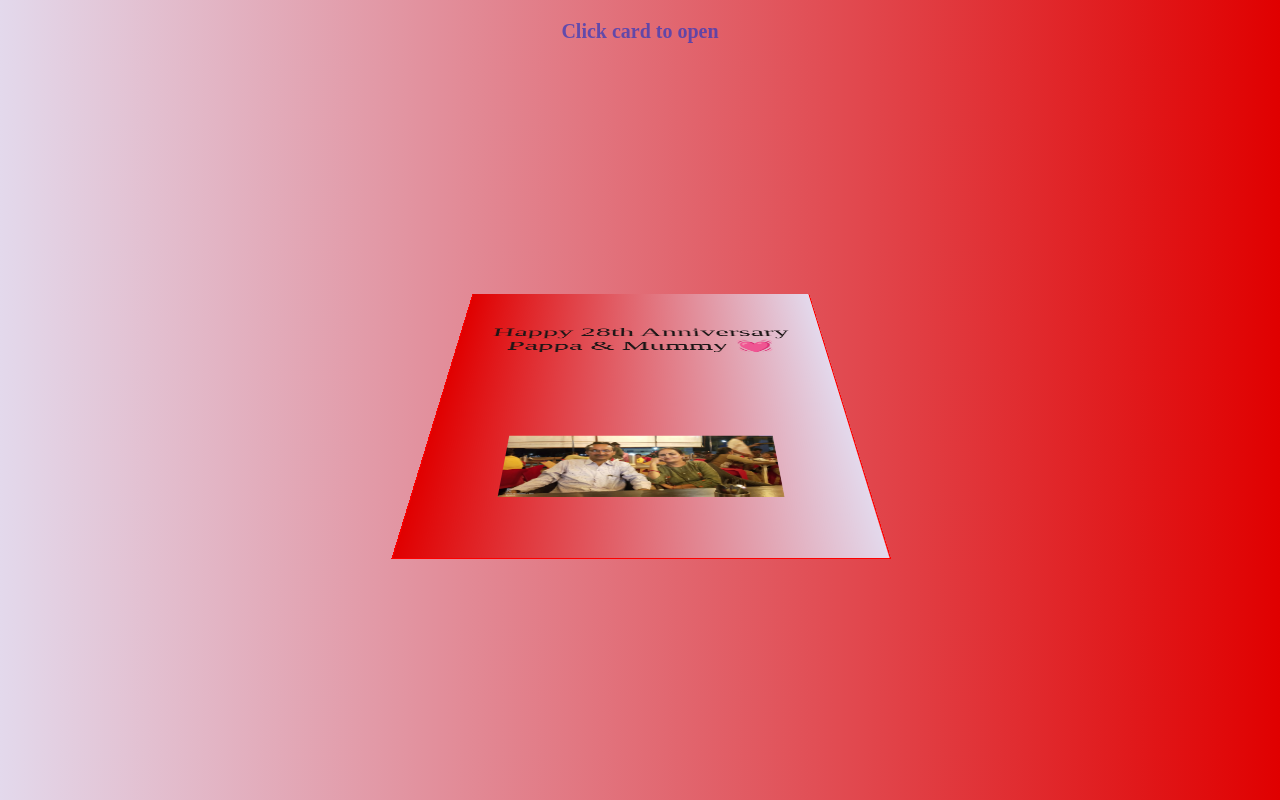
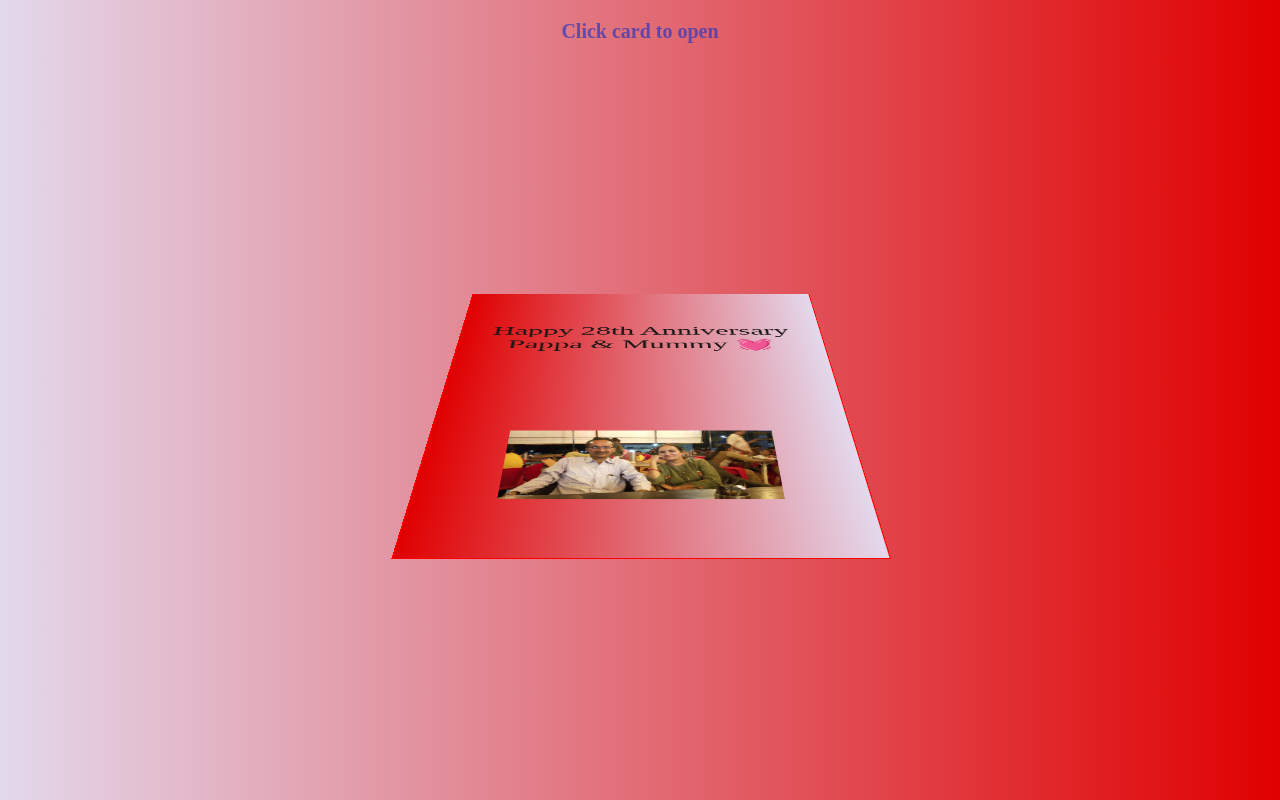
Before and after one commit to HAP28/SAP-ASP-Anniversary, a plain HTML site: page index.html in a window 1280 px wide. Drawn offline with Linux system fonts and the light colour scheme.

Commit message:
fonts have been changed

```diff
--- a/index.css
+++ b/index.css
@@ -71,7 +71,7 @@ body {
 .card__panel--inside-right {
   border-left: none;
   color: rgb(28 22 22);
-  font-size: 1.2rem;
+  font-size: 1rem;
   background-image: linear-gradient(to right, #e00000,#e3d9ec);
   z-index: -1;
 }
--- a/index.html
+++ b/index.html
@@ -18,15 +18,15 @@
 					<img
 						src="./images/img3.jpeg"
 						width="250px"
-						height="120px"
+						height="135px"
 					/>
 				</div>
 				<div class="card__panel card__panel--inside-left"></div>
 				<div class="card__panel card__panel--inside-right">
 					<img
 						src="./images/img1.jpeg"
-						width="200px"
-						height="120px"
+						width="190px"
+						height="80px"
 					/>
 					<strong
 						>I wish that your anniversary will bring you many more
@@ -37,8 +37,8 @@
 					>
 					<img
 						src="./images/img2.jpeg"
-						width="200px"
-						height="120px"
+						width="190px"
+						height="80px"
 					/>
 				</div>
 			</div>
```
